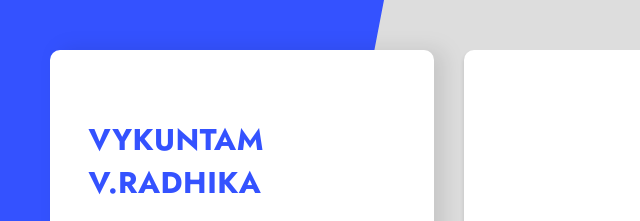
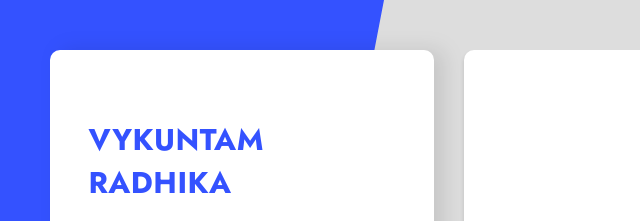
Before and after one commit to RadhikaVykuntam/RadhikaResume, a plain HTML site: page index.html in a window 1280 px wide. Shown: the top 221 px of the page, 0-640 px from the left. Drawn offline with Linux system fonts and the light colour scheme.

Commit message:
Update index.html

```diff
--- a/index.html
+++ b/index.html
@@ -109,7 +109,7 @@
 			<!-- Data1-->
 			<div class="cv__header">
 				<div class="in">
-					<h3><span>Vykuntam  V.Radhika</span></h3>
+					<h3><span>Vykuntam Radhika</span></h3>
 					<p class="quote">A creative and detailed individual has the capacity to develop an effective and efficient solution with no tolerance for errors and possess a positive attitude towards individual goals and an organizational goal.
 <ul class="contact_info">
 						<li>
```
